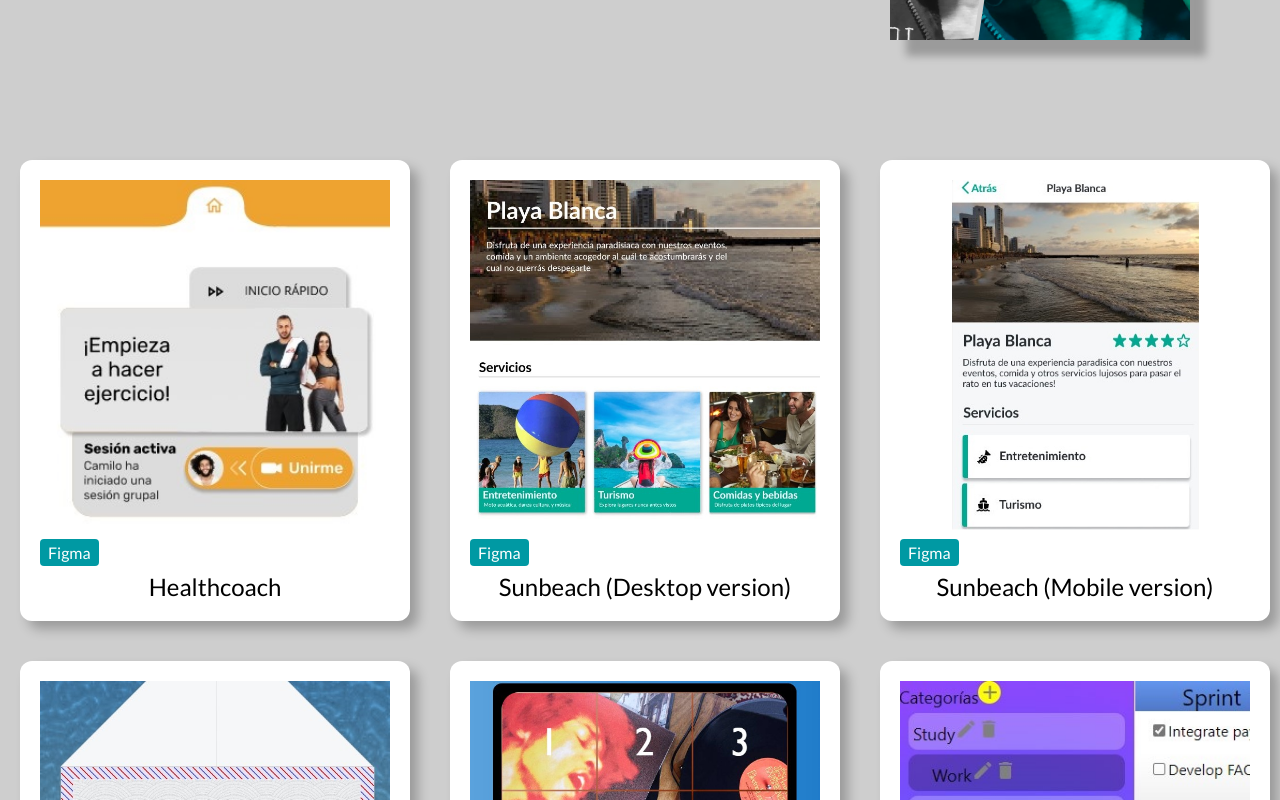
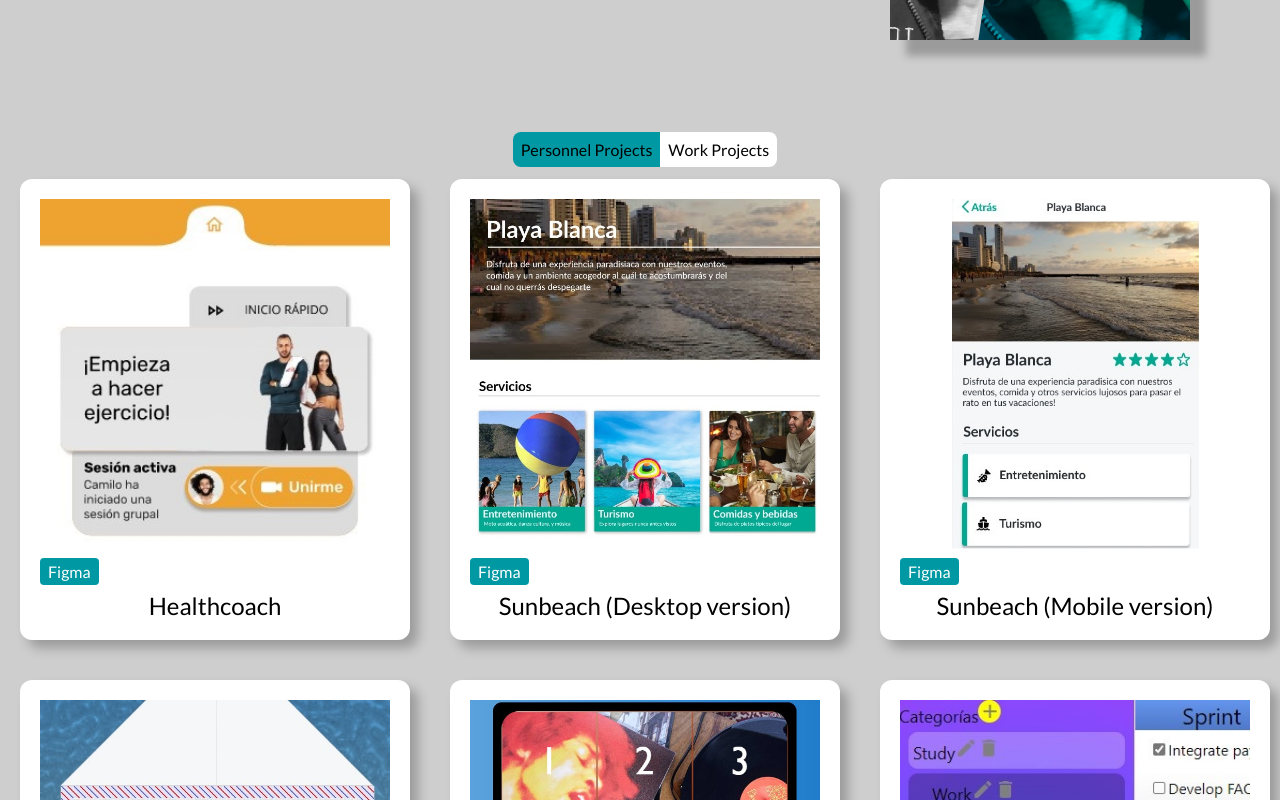
Before and after one commit to feder240516/personal-page, a React (Create React App) app: page / in a window 1280 px wide. Shown: the part 460-1260 px from the top of the page. Built offline with nearby package versions, Linux system fonts and the light colour scheme.

Commit message:
Setup of switch between differente types of projects

```diff
--- a/src/components/Gallery/index.jsx
+++ b/src/components/Gallery/index.jsx
@@ -1,52 +1,18 @@
 import React from 'react';
-import healthAppImg from '../../assets/img/health app.jpg';
-import letterImg from '../../assets/img/letter.jpg';
-import slidePuzzleImg from '../../assets/img/slidePuzzle.jpg';
-import sunBeachImg from '../../assets/img/SunBeach mobile.png';
-import sunBeachDesktopImg from '../../assets/img/SunBeach desktop.jpg';
-import todoAppImg from '../../assets/img/TodoApp.jpg';
+import PropTypes from 'prop-types';
 import GalleryItem from './GalleryItem';
 import './style.scss';
 
-export default function Gallery() {
-  const items = [{
-    name: 'Healthcoach',
-    img: healthAppImg,
-    url: 'https://www.figma.com/proto/ZdExCsfBlBubPsm4ShKcSr/Healthcoach?node-id=591%3A5716&scaling=scale-down&page-id=0%3A1&starting-point-node-id=591%3A5716',
-    technologies: ['Figma'],
-  }, {
-    name: 'Sunbeach (Desktop version)',
-    img: sunBeachDesktopImg,
-    url: 'https://www.figma.com/proto/0s09B2kRdkuE1l2k9hpYH6/Sunbeach-Desktop---Orbit-Design-System?node-id=3%3A3370&scaling=scale-down&page-id=3%3A3370&starting-point-node-id=3%3A3475',
-    technologies: ['Figma'],
-  }, {
-    name: 'Sunbeach (Mobile version)',
-    img: sunBeachImg,
-    url: 'https://www.figma.com/proto/gizIbEfUyfhvpAlTXCMEYT/Sunbeach-(using-Orbit-design-system)?node-id=155%3A1295&scaling=scale-down&page-id=42%3A0&starting-point-node-id=155%3A1295',
-    technologies: ['Figma'],
-  }, {
-    name: 'Letter',
-    img: letterImg,
-    url: 'https://feder240516.github.io/celebration-letter/',
-    technologies: ['React', 'Sass', 'HTML', 'Javascript'],
-  }, {
-    name: 'Slide Puzzle',
-    img: slidePuzzleImg,
-    url: 'https://feder240516.github.io/SlidePuzzle/',
-    technologies: ['Javascript', 'CSS', 'HTML'],
-  }, {
-    name: 'Todo App',
-    img: todoAppImg,
-    url: 'https://feder240516.github.io/TodoApp/',
-    technologies: ['Javascript', 'React', 'Sass', 'HTML'],
-  }];
+export default function Gallery({ items }) {
   return (
     <section className="gallery">
-      {items.map(({
-        name, img, url, technologies,
-      }) => (
+      {items.map(({name, img, url, technologies }) => (
         <GalleryItem image={img} name={name} url={url} technologies={technologies} />
       ))}
     </section>
   );
 }
+
+Gallery.propTypes = {
+  items: PropTypes.arrayOf(PropTypes.object).isRequired,
+};
--- /dev/null
+++ b/src/components/Switch/index.jsx
@@ -0,0 +1,36 @@
+import React from 'react';
+import PropTypes from 'prop-types';
+import './style.scss';
+
+export default function Switch({ options, onSelection, groupName }) {
+  return (
+    <div className="switch">
+      {options.map((option, i) => (
+        // eslint-disable-next-line jsx-a11y/label-has-associated-control
+        <span className="switch-button">
+          <input
+            id={`switch-group-${groupName}-${option.id}`}
+            type="radio"
+            name={groupName}
+            onClick={() => onSelection?.(option.id)}
+            defaultChecked={i === 0}
+          />
+          <label htmlFor={`switch-group-${groupName}-${option.id}`}>
+            <span>{option.name}</span>
+          </label>
+        </span>
+      ))}
+    </div>
+  );
+}
+
+Switch.propTypes = {
+  options: PropTypes.arrayOf(
+    PropTypes.objectOf({
+      name: PropTypes.string.isRequired,
+      id: PropTypes.string.isRequired,
+    }),
+  ).isRequired,
+  onSelection: PropTypes.func.isRequired,
+  groupName: PropTypes.string.isRequired,
+};
--- /dev/null
+++ b/src/components/Switch/style.scss
@@ -0,0 +1,32 @@
+@use "../../globals.scss";
+
+.switch {
+  width: max-content;
+
+  input[type=radio] {
+    display: none;
+
+    &+label {
+      background-color: globals.$secondary-color;
+      border-radius: 8px;
+      cursor: pointer;
+      padding: 8px;
+      user-select: none;
+    }
+
+    &:checked+label {
+      background-color: globals.$primary-color;
+    }
+  }
+
+  .switch-button {
+
+    &:first-child label {
+      border-radius: 8px 0 0 8px;
+    }
+
+    &:last-child label {
+      border-radius: 0 8px 8px 0;
+    }
+  }
+}
--- /dev/null
+++ b/src/core/constants/projectTypes.js
@@ -0,0 +1,6 @@
+const projectTypes = {
+  OWN: 'own',
+  WORK: 'work',
+};
+
+export default projectTypes;
--- a/src/globals.scss
+++ b/src/globals.scss
@@ -1 +1,2 @@
 $primary-color: #0099A3;
+$secondary-color: #ffffff;
--- a/src/views/MainPage/index.jsx
+++ b/src/views/MainPage/index.jsx
@@ -1,23 +1,104 @@
-import React from 'react';
+import React, { useState } from 'react';
 import Bio from '../../components/Bio';
 import Photo from '../../components/Photo';
 import CornerMenu from '../../components/CornerMenu';
 import Gallery from '../../components/Gallery';
+import Switch from '../../components/Switch';
 import './style.scss';
+import healthAppImg from '../../assets/img/health app.jpg';
+import letterImg from '../../assets/img/letter.jpg';
+import slidePuzzleImg from '../../assets/img/slidePuzzle.jpg';
+import sunBeachImg from '../../assets/img/SunBeach mobile.png';
+import sunBeachDesktopImg from '../../assets/img/SunBeach desktop.jpg';
+import todoAppImg from '../../assets/img/TodoApp.jpg';
+import projectTypes from '../../core/constants/projectTypes';
+
+const projects = {
+  [projectTypes.OWN]: [
+    {
+      name: 'Healthcoach',
+      img: healthAppImg,
+      url: 'https://www.figma.com/proto/ZdExCsfBlBubPsm4ShKcSr/Healthcoach?node-id=591%3A5716&scaling=scale-down&page-id=0%3A1&starting-point-node-id=591%3A5716',
+      technologies: ['Figma'],
+    },
+    {
+      name: 'Sunbeach (Desktop version)',
+      img: sunBeachDesktopImg,
+      url: 'https://www.figma.com/proto/0s09B2kRdkuE1l2k9hpYH6/Sunbeach-Desktop---Orbit-Design-System?node-id=3%3A3370&scaling=scale-down&page-id=3%3A3370&starting-point-node-id=3%3A3475',
+      technologies: ['Figma'],
+    },
+    {
+      name: 'Sunbeach (Mobile version)',
+      img: sunBeachImg,
+      url: 'https://www.figma.com/proto/gizIbEfUyfhvpAlTXCMEYT/Sunbeach-(using-Orbit-design-system)?node-id=155%3A1295&scaling=scale-down&page-id=42%3A0&starting-point-node-id=155%3A1295',
+      technologies: ['Figma'],
+    },
+    {
+      name: 'Letter',
+      img: letterImg,
+      url: 'https://feder240516.github.io/celebration-letter/',
+      technologies: ['React', 'Sass', 'HTML', 'Javascript'],
+    },
+    {
+      name: 'Slide Puzzle',
+      img: slidePuzzleImg,
+      url: 'https://feder240516.github.io/SlidePuzzle/',
+      technologies: ['Javascript', 'CSS', 'HTML'],
+    },
+    {
+      name: 'Todo App',
+      img: todoAppImg,
+      url: 'https://feder240516.github.io/TodoApp/',
+      technologies: ['Javascript', 'React', 'Sass', 'HTML'],
+    },
+  ],
+  [projectTypes.WORK]: [
+    {
+      name: 'Sunbeach (Desktop version)',
+      img: sunBeachDesktopImg,
+      url: 'https://www.figma.com/proto/0s09B2kRdkuE1l2k9hpYH6/Sunbeach-Desktop---Orbit-Design-System?node-id=3%3A3370&scaling=scale-down&page-id=3%3A3370&starting-point-node-id=3%3A3475',
+      technologies: ['Figma'],
+    },
+    {
+      name: 'Letter',
+      img: letterImg,
+      url: 'https://feder240516.github.io/celebration-letter/',
+      technologies: ['React', 'Sass', 'HTML', 'Javascript'],
+    },
+    {
+      name: 'Todo App',
+      img: todoAppImg,
+      url: 'https://feder240516.github.io/TodoApp/',
+      technologies: ['Javascript', 'React', 'Sass', 'HTML'],
+    },
+  ],
+};
 
 export default function MainPage() {
+  const [selectedSwitchValue, setSelectedSwitchValue] = useState('own');
+
+  const onChangeProjectType = (projectTypeId) => {
+    setSelectedSwitchValue(projectTypeId);
+  };
+
   return (
-    <>
-      <div className="main-page">
+    <main className="main-page">
       <CornerMenu />
       <section className="page-1">
         <Bio />
         <Photo />
       </section>
       <section className="page-2">
-          <Gallery />
+        <Switch
+          groupName="project-types"
+          options={[
+            { name: 'Personnel Projects', id: projectTypes.OWN },
+            { name: 'Work Projects', id: projectTypes.WORK },
+          ]}
+          onSelection={onChangeProjectType}
+        />
+        <Gallery items={projects[selectedSwitchValue]} />
       </section>
-      </div>
-    </>
+    </main>
   );
 }
--- a/src/views/MainPage/style.scss
+++ b/src/views/MainPage/style.scss
@@ -10,5 +10,8 @@
   .page-2 {
     margin: 100px auto;
     width: min-content;
+    display: flex;
+    flex-direction: column;
+    align-items: center;
   }
 }
```
Lines whose indentation alone changed are shown as unchanged.
